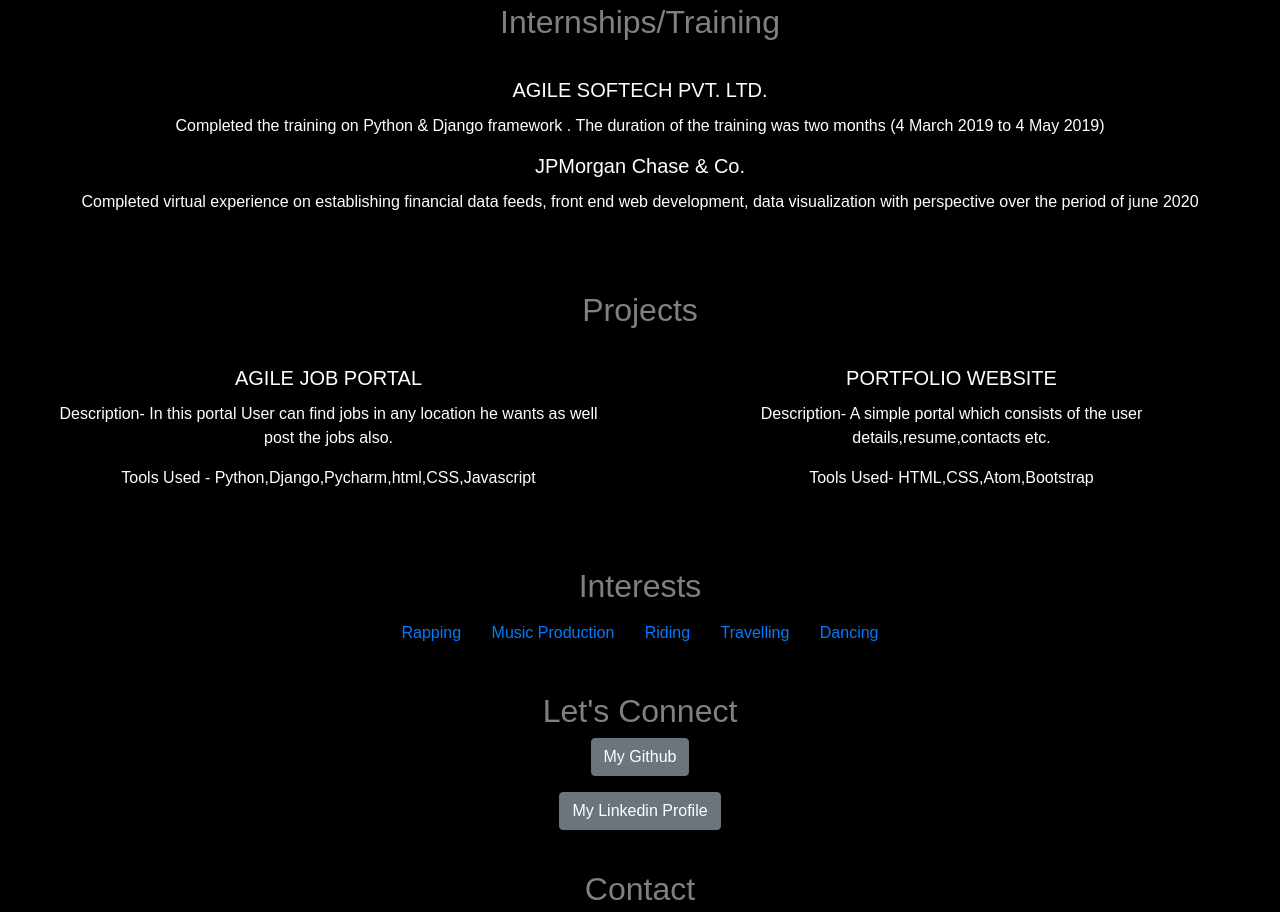
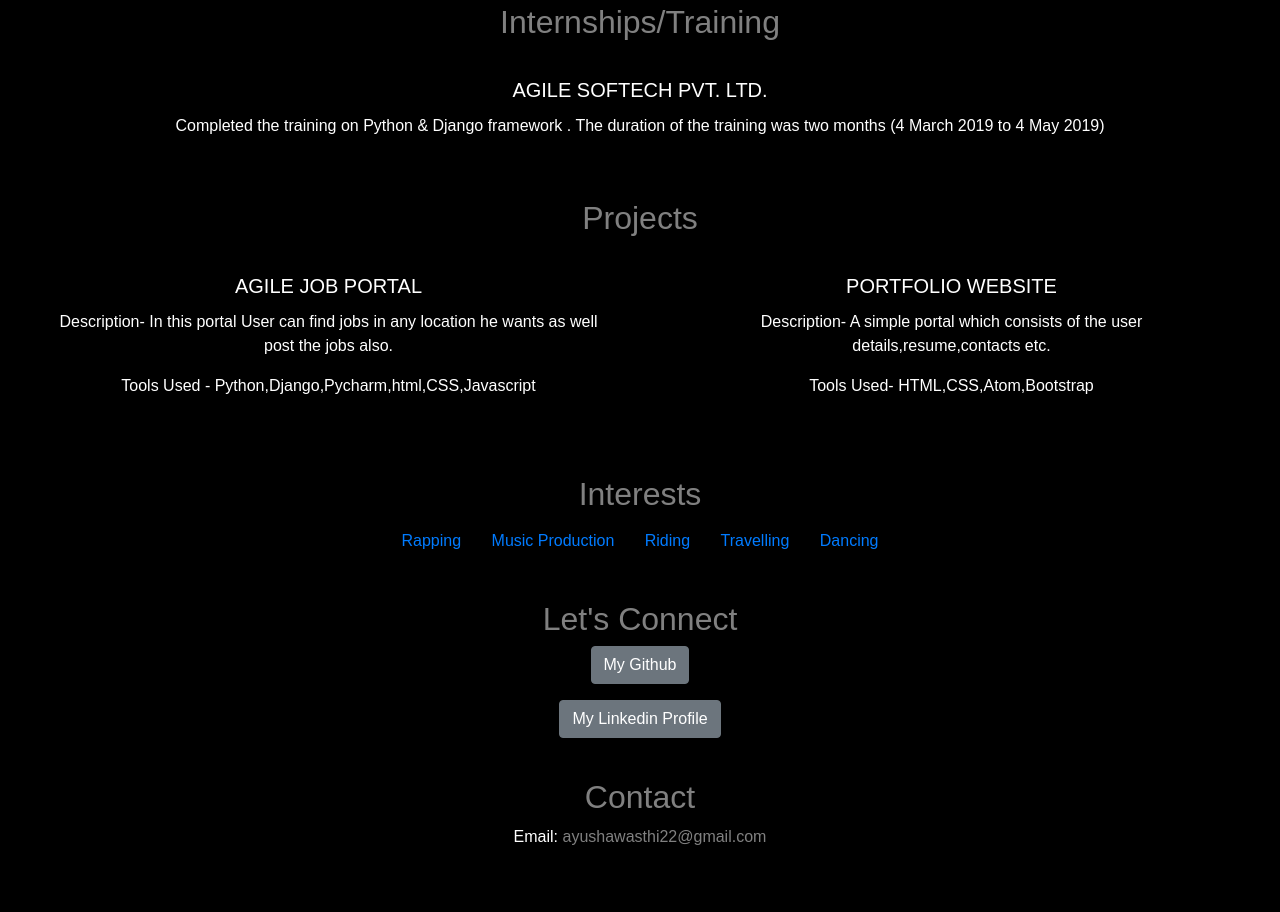
Before and after one commit to ayush-aw/ayush-aw.github.io, a plain HTML site: page index.html in a window 1280 px wide. Shown: the part 1958-2870 px from the top of the page. Drawn offline with nearby package versions, Linux system fonts and the light colour scheme.

Commit message:
Update index.html

```diff
--- a/index.html
+++ b/index.html
@@ -88,10 +88,7 @@
     <h5 class="card-title">AGILE SOFTECH PVT. LTD.</h5>
     <p class="card-text">Completed the training on Python & Django framework .
        The duration of the training was two months (4 March 2019 to 4 May 2019)</p>
-    <h5 class="card-title">JPMorgan Chase & Co.</h5>
-    <p>Completed virtual experience on establishing financial data feeds, front end web development, data visualization with perspective
-      over the period of june 2020</p>
-  </div>
+      </div>
 </div>
 
 
```
